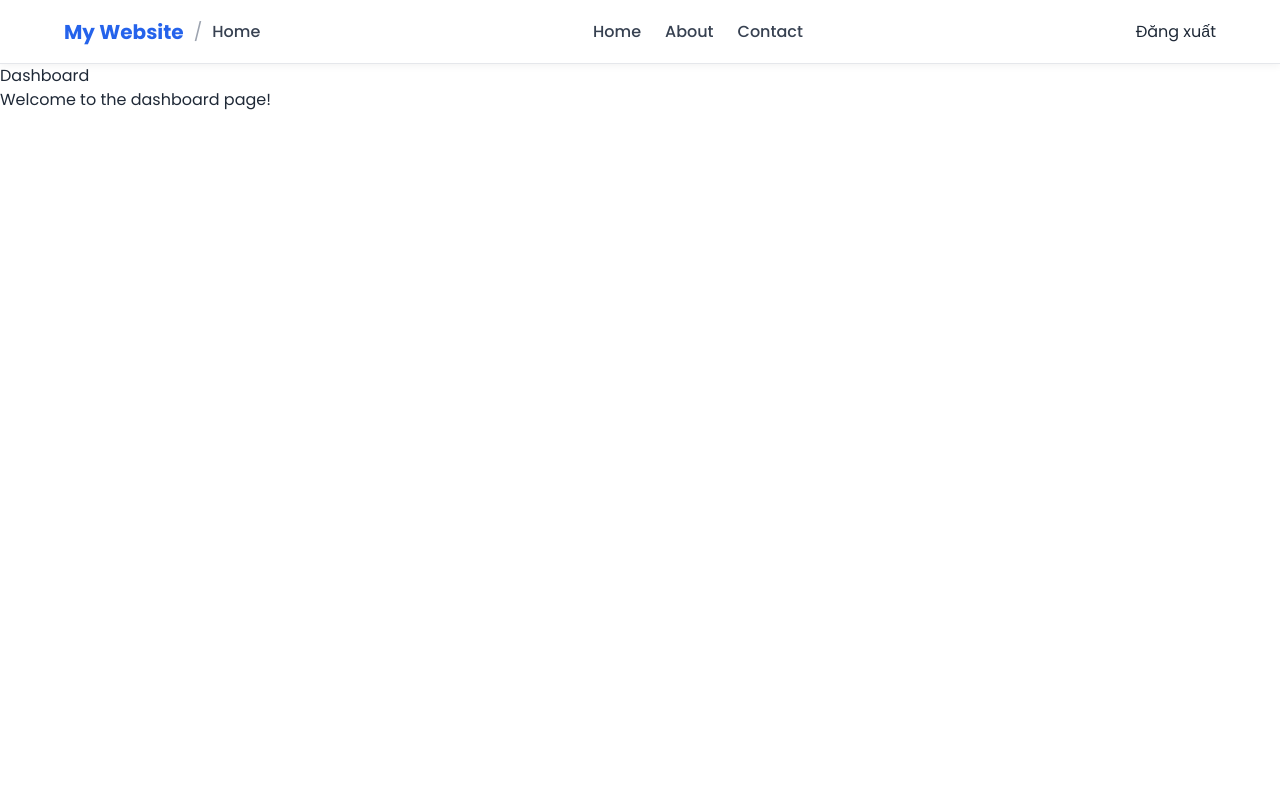
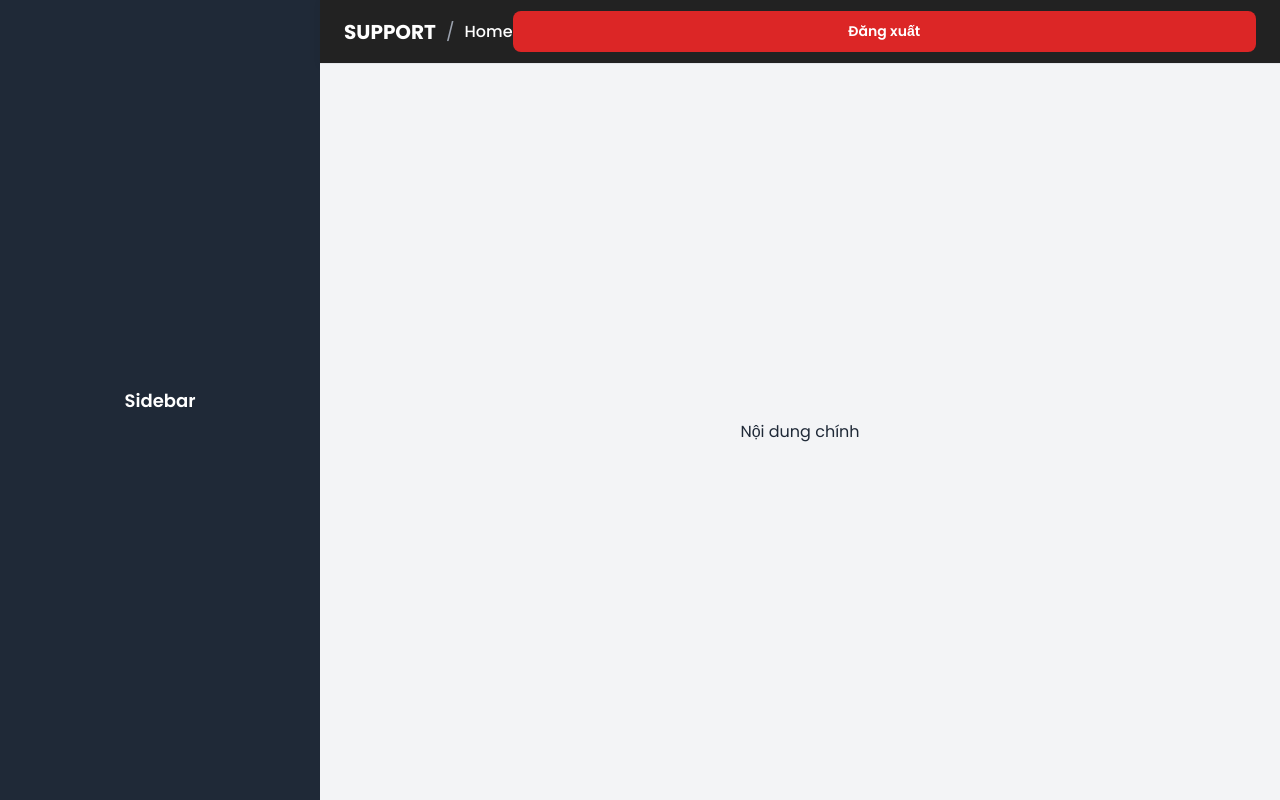
Before and after one commit to kiethuynh2k1yet/project-asm-frontend, a Next.js app: page /dashboard in a window 1280 px wide. Built offline with nearby package versions, Linux system fonts and the light colour scheme.

Commit message:
add dashboard, deader, sidebar, fix btn logout

```diff
--- a/app/(protected)/dashboard/page.tsx
+++ b/app/(protected)/dashboard/page.tsx
@@ -1,14 +1,11 @@
 "use client";
 
-import Header from "@/components/layouts/Header/header";
-
+import Dashboard from "@/features/dashboard/dashboard";
 
 export default function DashboardPage() {
     return (
         <>
-            <Header />
-            <h1>Dashboard</h1>
-            <p>Welcome to the dashboard page!</p>
+            <Dashboard />
         </>
     );
 }
--- a/components/layouts/Header/header.styles.ts
+++ b/components/layouts/Header/header.styles.ts
@@ -3,18 +3,16 @@ import styled from "styled-components";
 export const HeaderWrapper = styled.header`
   width: 100%;
   height: 64px;
-  background-color: #ffffff;
+  background-color: #222222;
   border-bottom: 1px solid #e5e7eb;
   box-shadow: 0 2px 8px rgba(0, 0, 0, 0.05);
 `;
 
 export const HeaderContainer = styled.div`
   width: 100%;
-  max-width: 1200px;
   height: 100%;
   margin: 0 auto;
   padding: 0 24px;
-
   display: flex;
   align-items: center;
   justify-content: space-between;
@@ -28,7 +26,7 @@ export const HomeInformation = styled.div`
 `;
 
 export const HomeTitle = styled.a`
-  color: #2563eb;
+  color: #fff;
   font-size: 20px;
   font-weight: 700;
   text-decoration: none;
@@ -44,92 +42,7 @@ export const BreadcrumbSeparator = styled.span`
 `;
 
 export const CurrentPage = styled.span`
-  color: #374151;
+  color: #fff;
   font-size: 16px;
   font-weight: 500;
 `;
-
-export const Navigation = styled.nav`
-  display: flex;
-  align-items: center;
-  gap: 24px;
-`;
-
-export const NavigationLink = styled.a`
-  color: #374151;
-  font-size: 16px;
-  font-weight: 500;
-  text-decoration: none;
-  transition: color 0.2s ease;
-
-  &:hover {
-    color: #2563eb;
-  }
-`;
-
-export const MenuButton = styled.button`
-  display: none;
-  border: none;
-  background: transparent;
-  color: #374151;
-  font-size: 24px;
-  cursor: pointer;
-`;
-
-export const MobileNavigation = styled.nav`
-  display: none;
-`;
-
-export const MobileNavigationLink = styled.a`
-  color: #374151;
-  font-size: 15px;
-  text-decoration: none;
-`;
-
-export const HeaderContent = styled.div`
-  display: flex;
-  align-items: center;
-  justify-content: space-between;
-  width: 100%;
-`;
-
-export const DesktopNavigation = styled.div`
-  display: flex;
-  align-items: center;
-  gap: 24px;
-`;
-
-export const MobileMenu = styled.div`
-  display: none;
-`;
-
-export const ResponsiveHeader = styled.div`
-  @media screen and (max-width: 600px) {
-    ${HeaderWrapper} {
-      height: auto;
-    }
-
-    ${HeaderContainer} {
-      min-height: 64px;
-      height: auto;
-      padding: 12px 16px;
-      flex-direction: column;
-      align-items: flex-start;
-      gap: 12px;
-    }
-
-    ${HomeInformation} {
-      width: 100%;
-    }
-
-    ${DesktopNavigation} {
-      width: 100%;
-      justify-content: space-between;
-      gap: 12px;
-    }
-
-    ${NavigationLink} {
-      font-size: 14px;
-    }
-  }
-`;
--- a/components/layouts/Header/header.tsx
+++ b/components/layouts/Header/header.tsx
@@ -1,9 +1,8 @@
 "use client";
 
 import { useState } from "react";
-import Link from "next/link";
 
-import LogoutButton from "@/features/auth/components/Logout/logout-button";
+import LogoutButtonPage from "@/features/auth/components/Logout/logout-button";
 
 import {
   HeaderWrapper,
@@ -11,69 +10,22 @@ import {
   HomeInformation,
   HomeTitle,
   BreadcrumbSeparator,
-  CurrentPage,
-  Navigation,
-  NavigationLink,
-  MenuButton,
-  MobileNavigation,
-  MobileNavigationLink,
+  CurrentPage
 } from "./header.styles";
 
- export default function Header() {
-  const [isMenuOpen, setIsMenuOpen] = useState<boolean>(false);
+ export default function HeaderPage() {
 
   return (
     <HeaderWrapper>
       <HeaderContainer>
         <HomeInformation>
-          <HomeTitle as={Link} href="/">
-            My Website
-          </HomeTitle>
+          <HomeTitle>SUPPORT</HomeTitle>
 
           <BreadcrumbSeparator>/</BreadcrumbSeparator>
 
           <CurrentPage>Home</CurrentPage>
         </HomeInformation>
-
-        <Navigation>
-          <NavigationLink as={Link} href="/">
-            Home
-          </NavigationLink>
-
-          <NavigationLink as={Link} href="/about">
-            About
-          </NavigationLink>
-
-          <NavigationLink as={Link} href="/contact">
-            Contact
-          </NavigationLink>
-        </Navigation>
-
-        <MenuButton
-          type="button"
-          aria-label="Mở menu"
-          aria-expanded={isMenuOpen}
-          onClick={() => setIsMenuOpen((previous) => !previous)}
-        >
-          ☰
-        </MenuButton>
-
-        {isMenuOpen && (
-          <MobileNavigation>
-            <MobileNavigationLink as={Link} href="/">
-              Home
-            </MobileNavigationLink>
-
-            <MobileNavigationLink as={Link} href="/about">
-              About
-            </MobileNavigationLink>
-
-            <MobileNavigationLink as={Link} href="/contact">
-              Contact
-            </MobileNavigationLink>
-          </MobileNavigation>
-        )}
-        <LogoutButton />
+        <LogoutButtonPage />
       </HeaderContainer>
     </HeaderWrapper>
   );
--- a/features/auth/components/Logout/logout-button.tsx
+++ b/features/auth/components/Logout/logout-button.tsx
@@ -2,7 +2,10 @@
 
 import { useRouter } from "next/navigation";
 
-export default function LogoutButton() {
+import { LogoutButton } from "./logout.styles";
+
+
+export default function LogoutButtonPage() {
   const router = useRouter();
 
   const handleLogout = async () => {
@@ -14,5 +17,5 @@ export default function LogoutButton() {
     router.refresh();
   };
 
-  return <button onClick={handleLogout}>Đăng xuất</button>;
+  return <LogoutButton onClick={handleLogout}>Đăng xuất</LogoutButton>;
 }
--- /dev/null
+++ b/features/auth/components/Logout/logout.styles.ts
@@ -0,0 +1,78 @@
+import styled from "styled-components";
+
+export const AvatarWrapper = styled.div`
+  position: relative;
+  display: inline-block;
+`;
+
+export const AvatarButton = styled.button`
+  width: 44px;
+  height: 44px;
+  border-radius: 50%;
+  border: none;
+  cursor: pointer;
+  color: #ffffff;
+  font-size: 16px;
+  font-weight: 700;
+  display: flex;
+  align-items: center;
+  justify-content: center;
+  text-transform: uppercase;
+`;
+
+export const Menu = styled.div<{ $isOpen: boolean }>`
+  position: absolute;
+  top: 54px;
+  right: 0;
+  width: 240px;
+  background-color: #ffffff;
+  border: 1px solid #e5e7eb;
+  border-radius: 12px;
+  box-shadow: 0 10px 25px rgba(0, 0, 0, 0.12);
+  padding: 8px;
+  z-index: 100;
+
+  opacity: ${(props) => (props.$isOpen ? 1 : 0)};
+  visibility: ${(props) => (props.$isOpen ? "visible" : "hidden")};
+  transform: ${(props) =>
+    props.$isOpen ? "translateY(0)" : "translateY(-8px)"};
+  transition: all 0.15s ease;
+`;
+
+export const UserInfo = styled.div`
+  padding: 12px;
+  border-bottom: 1px solid #e5e7eb;
+  margin-bottom: 8px;
+`;
+
+export const UserName = styled.p`
+  margin: 0 0 4px 0;
+  font-size: 15px;
+  font-weight: 700;
+  color: #111827;
+`;
+
+export const UserEmail = styled.p`
+  margin: 0;
+  font-size: 13px;
+  color: #6b7280;
+  overflow: hidden;
+  text-overflow: ellipsis;
+  white-space: nowrap;
+`;
+
+export const LogoutButton = styled.button`
+  width: 100%;
+  background-color: #dc2626;
+  color: #ffffff;
+  border: none;
+  border-radius: 8px;
+  padding: 10px 16px;
+  font-size: 14px;
+  font-weight: 600;
+  cursor: pointer;
+
+  &:hover {
+    background-color: #b91c1c;
+  }
+`;
--- /dev/null
+++ b/features/dashboard/dashboard.styles.ts
@@ -0,0 +1,41 @@
+import styled from "styled-components";
+
+export const DashboardContainer = styled.div`
+  display: flex;
+  width: 100%;
+  height: 100vh;
+  overflow: hidden;
+`;
+
+export const Sidebar = styled.aside`
+  width: 320px;
+  height: 100%;
+  background-color: #1f2937;
+  color: #ffffff;
+  display: flex;
+  align-items: center;
+  justify-content: center;
+  flex-shrink: 0;
+`;
+
+export const SidebarText = styled.span`
+  font-size: 18px;
+  font-weight: 600;
+`;
+
+export const MainArea = styled.main`
+  flex: 1;
+  height: 100%;
+  display: flex;
+  flex-direction: column;
+  min-width: 0;
+`;
+
+export const Content = styled.section`
+  flex: 1;
+  width: 100%;
+  background-color: #f3f4f6;
+  display: flex;
+  align-items: center;
+  justify-content: center;
+`;
--- /dev/null
+++ b/features/dashboard/dashboard.tsx
@@ -0,0 +1,27 @@
+import {
+  DashboardContainer,
+  Sidebar,
+  SidebarText,
+  MainArea,
+  Content,
+} from "./dashboard.styles";
+
+import HeaderPage from "@/components/layouts/Header/header";
+
+export default function Dashboard() {
+  return (
+    <DashboardContainer>
+      <Sidebar>
+        <SidebarText>Sidebar</SidebarText>
+      </Sidebar>
+
+      <MainArea>
+        <HeaderPage/>
+
+        <Content>
+          <h1>Nội dung chính</h1>
+        </Content>
+      </MainArea>
+    </DashboardContainer>
+  );
+}
```
Also changed, not shown: components/layouts/Sidebar/sidebar.styles.ts (+193 -0 lines).
